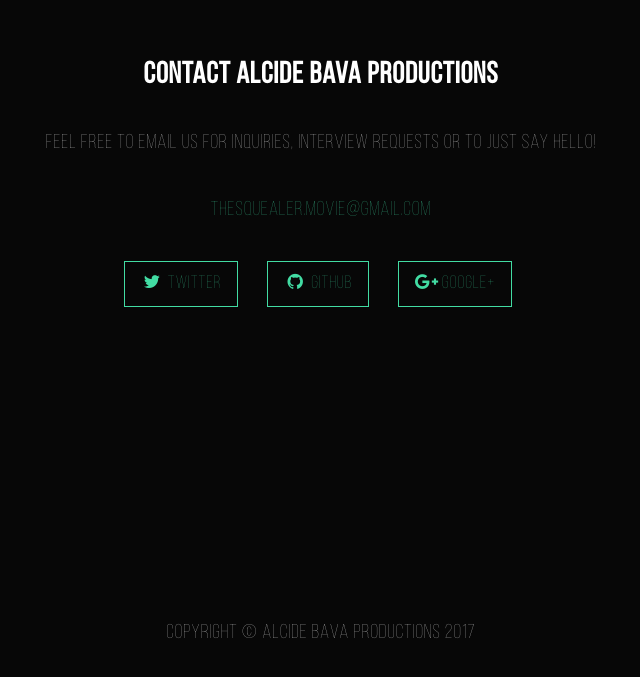
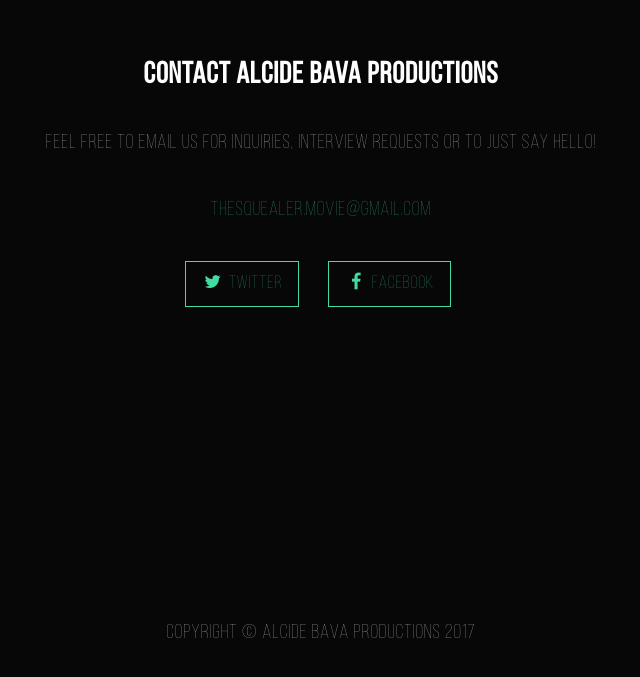
Before and after one commit to thesquealerfilm/thesquealerfilm.github.io, a website: page index.html in a window 1280 px wide. Shown: the part 4614-5291 px from the top of the page, without its empty margins (319-959 px from the left). Drawn offline with nearby package versions, Linux system fonts and the light colour scheme; some packages are replaced by stand-ins of ours.

Commit message:
updated social buttons to twitter and facebook

```diff
--- a/index.html
+++ b/index.html
@@ -301,13 +301,10 @@
 
                 <ul class="list-inline banner-social-buttons">
                     <li>
-                        <a href="https://twitter.com/SBootstrap" class="btn btn-default btn-lg"><i class="fa fa-twitter fa-fw"></i> <span class="network-name">Twitter</span></a>
+                        <a href="#" class="btn btn-default btn-lg"><i class="fa fa-twitter fa-fw"></i> <span class="network-name">Twitter</span></a>
                     </li>
                     <li>
-                        <a href="https://github.com/IronSummitMedia/startbootstrap" class="btn btn-default btn-lg"><i class="fa fa-github fa-fw"></i> <span class="network-name">Github</span></a>
-                    </li>
-                    <li>
-                        <a href="https://plus.google.com/+Startbootstrap/posts" class="btn btn-default btn-lg"><i class="fa fa-google-plus fa-fw"></i> <span class="network-name">Google+</span></a>
+                        <a href="#" class="btn btn-default btn-lg"><i class="fa fa-facebook fa-fw"></i> <span class="network-name">Facebook</span></a>
                     </li>
                 </ul>
             </div>
```
